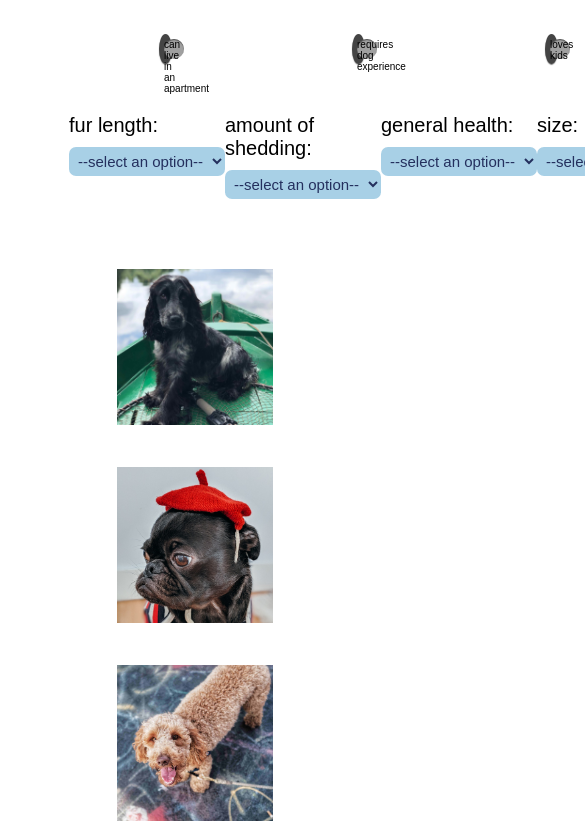
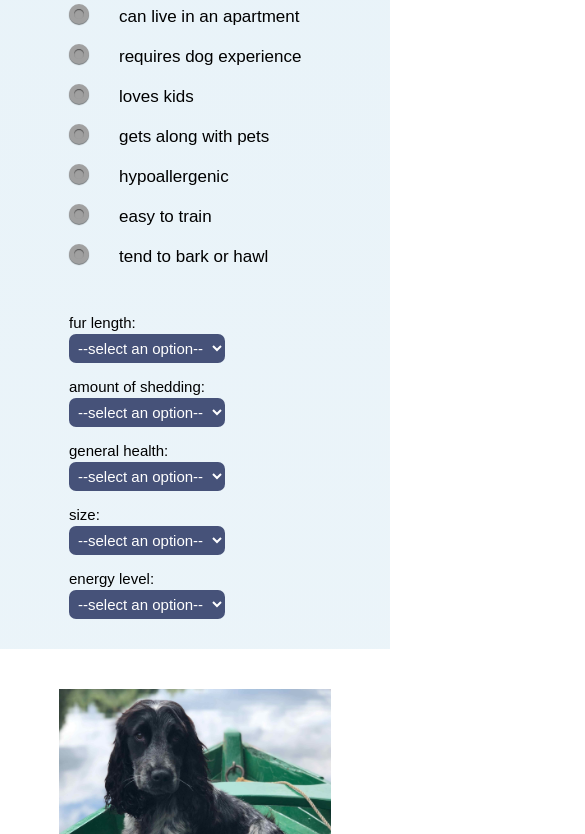
Before and after one commit to anncrypt/anna_ionova_project3, a plain HTML site: page index.html in a window 390 px wide. Shown: the part 62-896 px from the top of the page, 585 px wide, since content can reach past the window. Drawn offline with nearby package versions, Linux system fonts and the light colour scheme; a web font is replaced by a local one.

Commit message:
Add favicon, style filters, add responsiveness

```diff
--- a/index.html
+++ b/index.html
@@ -27,38 +27,40 @@
         </header>
         <!-- header ends -->
         <!-- main begins -->
-        <main class="narrow-wrapper">
+        <main>
+
             <section id="breed-filters">
+                <div class="narrow-wrapper">
                     <!-- filters and controls section starts -->
                     <!-- checkbox filters wrapper begins -->
                     <div class="checkbox-filters">
-                    <div class="filter-container">
+                        <div class="checkbox-container">
                             <input type="checkbox" id="good-for-apartment" name="good-for-apartment" unchecked>
-                        <label for="good-for-apartment">can live in an apartment</label>
+                            <label for="good-for-apartment"><span>can live in an apartment</span></label>
                         </div>
-                    <div class="filter-container">
+                        <div class="checkbox-container">
                             <input type="checkbox" id="requires-dog-experience" name="requires-dog-experience" unchecked>
-                        <label for="requires-dog-experience">requires dog experience</label>
+                            <label for="requires-dog-experience"><span>requires dog experience</span></label>
                         </div>
-                    <div class="filter-container">
+                        <div class="checkbox-container">
                             <input type="checkbox" id="kid-friendly" name="kid-friendly" unchecked>
-                        <label for="kid-friendly">loves kids</label>
+                            <label for="kid-friendly"><span>loves kids</span></label>
                         </div>
-                    <div class="filter-container">
+                        <div class="checkbox-container">
                             <input type="checkbox" id="good-with-pets" name="good-with-pets" unchecked>
-                        <label for="good-with-pets">gets along with other pets</label>
+                            <label for="good-with-pets"><span>gets along with pets</span></label>
                         </div>
-                    <div class="filter-container">
+                        <div class="checkbox-container">
                             <input type="checkbox" id="hypoallergenic" name="hypoallergenic" unchecked>
-                        <label for="hypoallergenic">hypoallergenic</label>
+                            <label for="hypoallergenic"><span>hypoallergenic</span></label>
                         </div>
-                    <div class="filter-container">
+                        <div class="checkbox-container">
                             <input type="checkbox" id="easy-to-train" name="easy-to-train" unchecked>
-                        <label for="easy-to-train">easy to train</label>
+                            <label for="easy-to-train"><span>easy to train</span></label>
                         </div>
-                    <div class="filter-container">
+                        <div class="checkbox-container">
                             <input type="checkbox" id="tendency-to-bark-or-howl" name="tendency-to-bark-or-howl" unchecked>
-                        <label for="tendency-to-bark-or-howl">tend to bark or hawl</label>
+                            <label for="tendency-to-bark-or-howl"><span>tend to bark or hawl</span></label>
                         </div>
                     </div>
                     <!-- checkbox filters wrapper ends -->
@@ -111,9 +113,10 @@
                         </div>
                     </div>
                     <!-- select filters wrapper ends -->
+                </div>
             </section>
             <!-- filters and controls section ends -->
-            <section id="breed-gallery">
+            <section id="breed-gallery" class="narrow-wrapper">
             <!-- dog breed 'cards' gallery starts,
             cards are generated in jQuery.
             dog breed 'card' structure:
--- a/scripts/script.js
+++ b/scripts/script.js
@@ -396,18 +396,32 @@ $(document).ready(function(){
 // INIT
 breedPicker.init = function() {
     // all dog image cards are loaded on page
+    breedPicker.resetFilters();
     breedPicker.putDogsOnPage();
+    breedPicker.addHoverToBreedCards();
+    breedPicker.setUpFilters();
+}
 
+breedPicker.resetFilters = function() {
+    // with every page refresh
+    // reset all the filters
+    $('input[type=checkbox]').prop('checked', false);
+    $('select').val('');
+}
+
+breedPicker.addHoverToBreedCards = function() {
     // images hover state functions below
     // on mouseover
-    $('.breed-card').on('mouseover', function() {
+    $('.breed-card').on('mouseover', function () {
         $(this).find('.hover-state').css('display', 'flex');
     });
     // on mouseout
     $('.breed-card').on('mouseout', function () {
         $(this).find('.hover-state').css('display', 'none');
     })
+}
 
+breedPicker.setUpFilters = function() {
     // filter functions below
     // on click on checkboxes
     $('input[type=checkbox]').on('click', breedPicker.filterBreeds);
--- a/styles/partials/_filters.scss
+++ b/styles/partials/_filters.scss
@@ -1,24 +1,36 @@
-.filter-container {
-    display: flex;
-    flex-wrap: nowrap;
-    width: 30px;
-    height: 30px;
-    background: rgb(68, 68, 68);
-    margin: 20px 90px;
-    border-radius: 100%;
-    position: relative;
-    box-shadow: 0px 1px 1px rgba(0,0,0,0.5);
+#breed-filters {
+    background: linear-gradient(rgba(168, 208, 230, 0.253), rgba(168, 208, 230, 0.233));
 }
 
-#breed-filters {
-    padding: 3rem;
+#breed-filters .narrow-wrapper {
+    display: flex;
+    padding: 10px 3rem 0 3rem;
     margin-bottom: 40px;
+}
 
-    .checkbox-filters{
+.checkbox-filters {
     display: flex;
-        flex-wrap: nowrap;
+    flex-direction: column;
+    flex-wrap: wrap;
+    width: 50%;
+    margin: 10px 0 30px 0;
 
-        margin-bottom: 30px;
+    .checkbox-container {
+        display: flex;
+        flex-wrap: wrap;
+
+        width: 20px;
+        height: 20px;
+        border-radius: 100%;
+
+        position: relative;
+
+        margin-left: 100px;
+        margin-right: calc(50%-30px);
+        margin-bottom: 20px;
+        background: rgb(160, 160, 160);
+
+        box-shadow: 0px 1px 1px rgba(0,0,0,0.5);
 
         input[type=checkbox] {
             transform: scale(2);
@@ -30,10 +42,7 @@
 
         label {
             display: block;
-            width: 20px;
-            height: 20px;
             border-radius: 100px;
-
             transition: all .5s ease;
             cursor: pointer;
             position: absolute;
@@ -41,40 +50,52 @@
             left: 5px;
             z-index: 1;
 
+            width: 10px;
+            height: 10px;
+
+            font-size: 1.7rem;
+
+
+            // background: rgb(68, 68, 68);
             background: rgb(160, 160, 160);
             box-shadow: inset 0px 1px 1px rgba(0,0,0,0.5);
+
+            span {
+                position: absolute;
+                top: -2px;
+                left: 45px;
+                width: 250px;
             }
-
         }
-
+    }
+}
 
 .select-filters {
     display: flex;
-        flex-wrap: nowrap;
-        justify-content: space-between;
+    // flex-wrap: nowrap;
+    flex-direction: column;
+    align-items: center;
+    // justify-content: space-between;
+    width: 50%;
 
     .select-container  {
+
+        margin-bottom: 15px;
+
         label {
             display: block;
-                font-size: 2rem;
-                margin-bottom: 10px;
+            font-size: 1.5rem;
+            margin-bottom: 3px;
             // text-align: center;
         }
 
         select {
             font-size: 1.5rem;
-                background: $secondary-color;
-                color: $primary-color;
+            background: rgba(36, 48, 94, 0.822); //  $primary-color;
+            color: white; //  $primary-color;
             border: none;
             padding: 5px;
             border-radius: 7px;
-
-                option {
-                    // padding: 30px;
         }
     }
 }
-
-
-    }
-}
--- /dev/null
+++ b/styles/partials/_responsiveness.scss
@@ -0,0 +1,26 @@
+@media (max-width: 900px) {
+    #breed-filters .narrow-wrapper {
+        flex-direction: column;
+    }
+
+    .select-filters,
+    .checkbox-filters {
+        width: 100%;
+        align-items: flex-start;
+    }
+
+    .select-filters {
+        margin-bottom: 15px;
+    }
+
+    .checkbox-filters {
+        .checkbox-container {
+            margin-left: 0px;
+        }
+
+    }
+
+    .breed-card {
+        max-width: 90%;
+    }
+}
--- a/styles/styles.scss
+++ b/styles/styles.scss
@@ -4,3 +4,4 @@
 @import 'partials/header.scss';
 @import 'partials/filters.scss';
 @import 'partials/gallery.scss';
+@import 'partials/responsiveness.scss';
```
Also changed, not shown: styles/styles.css, 1 other file. Lines whose indentation alone changed are shown as unchanged.
